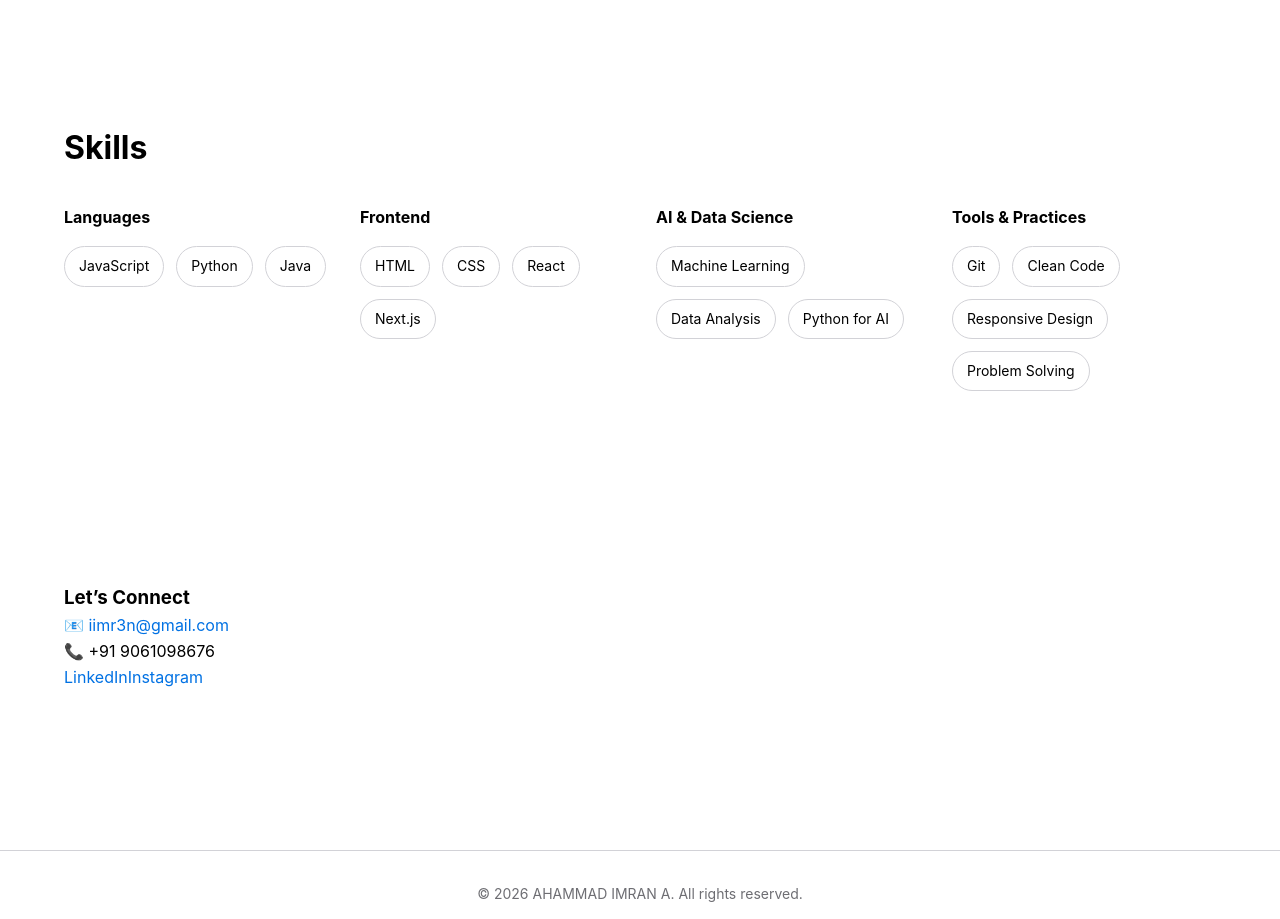
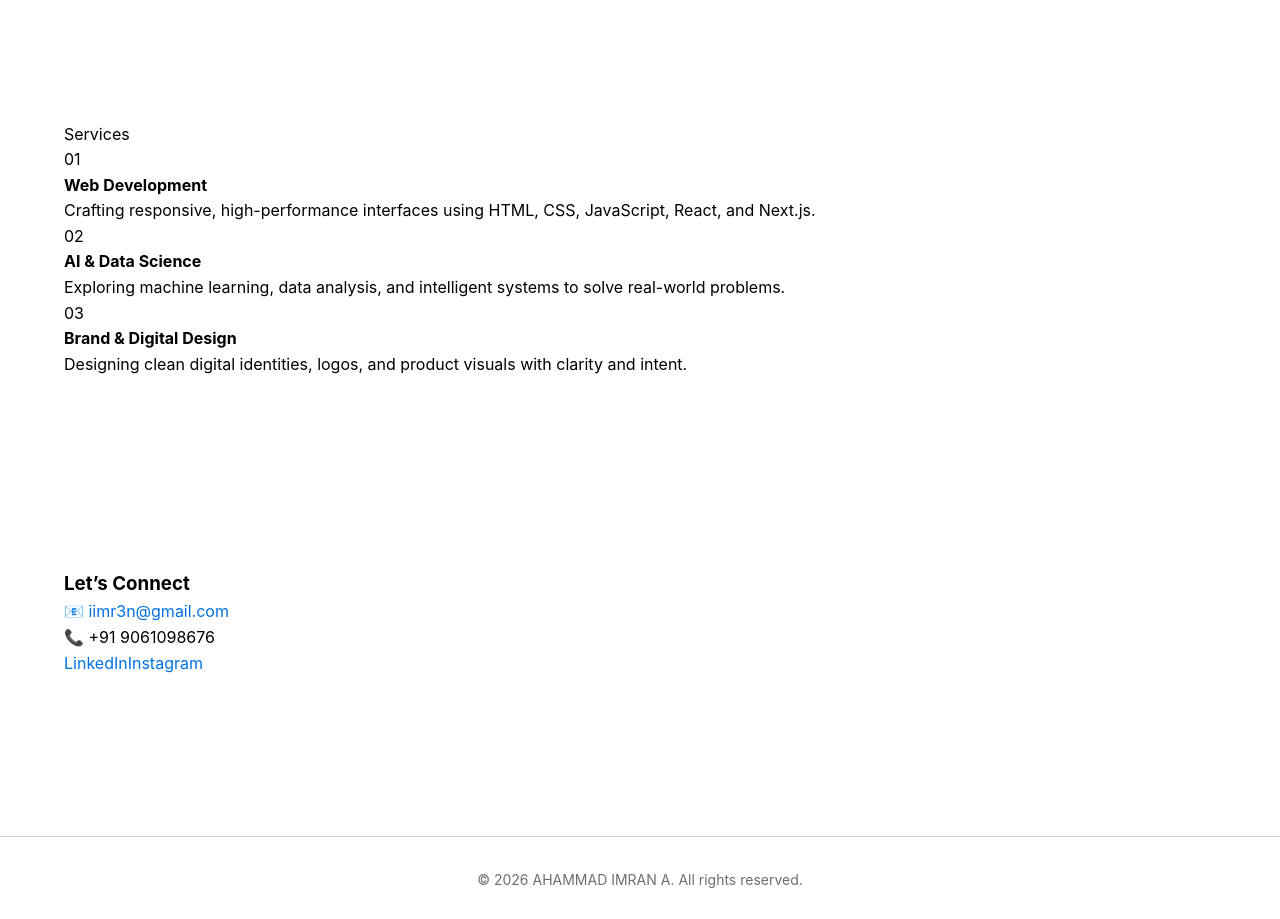
Before and after one commit to iimr4n/portfolio-js, a Next.js app: page / in a window 1280 px wide. Shown: the part 1080-1999 px from the top of the page. Built offline with nearby package versions, Linux system fonts and the light colour scheme.

Commit message:
Update Skills.jsx

```diff
--- a/components/Skills.jsx
+++ b/components/Skills.jsx
@@ -1,46 +1,39 @@
-export default function Skills() {
+export default function Services() {
   return (
-    <section id="skills" className="skills">
+    <section className="services editorial-section">
       <div className="container">
-        <h3>Skills</h3>
+        <span className="section-label">Services</span>
 
-        <div className="skills-grid">
-          <div className="skill-group">
-            <h4>Languages</h4>
-            <div className="skill-tags">
-              <span>JavaScript</span>
-              <span>Python</span>
-              <span>Java</span>
-            </div>
+        <div className="service-item">
+          <span className="service-number">01</span>
+          <div>
+            <h4>Web Development</h4>
+            <p>
+              Crafting responsive, high-performance interfaces using HTML,
+              CSS, JavaScript, React, and Next.js.
+            </p>
           </div>
+        </div>
 
-          <div className="skill-group">
-            <h4>Frontend</h4>
-            <div className="skill-tags">
-              <span>HTML</span>
-              <span>CSS</span>
-              <span>React</span>
-              <span>Next.js</span>
-            </div>
+        <div className="service-item">
+          <span className="service-number">02</span>
+          <div>
+            <h4>AI & Data Science</h4>
+            <p>
+              Exploring machine learning, data analysis, and intelligent
+              systems to solve real-world problems.
+            </p>
           </div>
+        </div>
 
-          <div className="skill-group">
-            <h4>AI & Data Science</h4>
-            <div className="skill-tags">
-              <span>Machine Learning</span>
-              <span>Data Analysis</span>
-              <span>Python for AI</span>
-            </div>
-          </div>
-
-          <div className="skill-group">
-            <h4>Tools & Practices</h4>
-            <div className="skill-tags">
-              <span>Git</span>
-              <span>Clean Code</span>
-              <span>Responsive Design</span>
-              <span>Problem Solving</span>
-            </div>
+        <div className="service-item">
+          <span className="service-number">03</span>
+          <div>
+            <h4>Brand & Digital Design</h4>
+            <p>
+              Designing clean digital identities, logos, and product visuals
+              with clarity and intent.
+            </p>
           </div>
         </div>
       </div>
```
